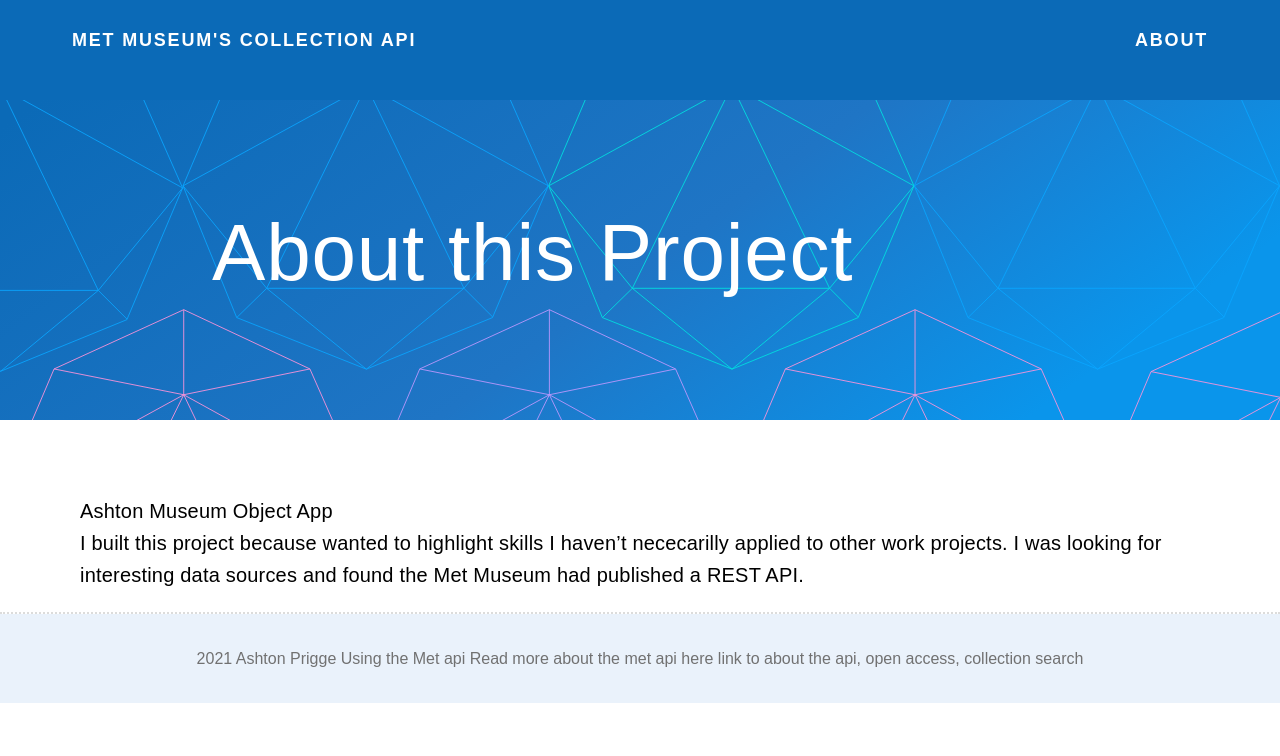
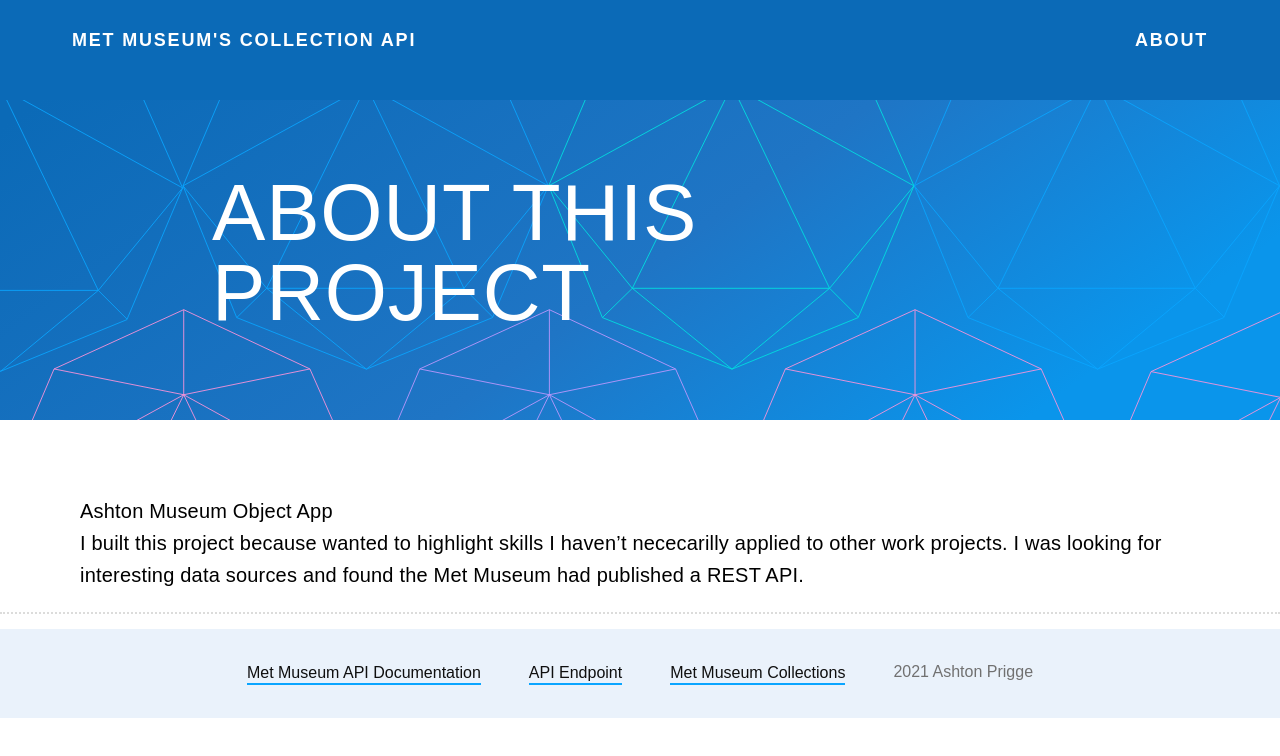
Before and after one commit to aprigge/met-nuxt-website, a Nuxt app: page /about in a window 1280 px wide. Shown: the top 756 px of the page. Built offline with nearby package versions, Linux system fonts and the light colour scheme.

Commit message:
Revisions to styling

```diff
--- a/components/BlockCard.vue
+++ b/components/BlockCard.vue
@@ -1,11 +1,17 @@
 <template lang="html">
   <div class="block-card">
     <div class="meta">
-      <nuxt-link class="to" :to="to"
-        ><h3 class="title" v-html="title"
-      /></nuxt-link>
-      <object-image v-if="src" :src="src" :width="200" :height="300" />
+      <object-image
+        class="image"
+        v-if="src"
+        :src="src"
+        :width="500"
+        :height="500"
+      />
       <div class="details">
+        <nuxt-link class="to" :to="to"
+          ><h3 class="title" v-html="title"
+        /></nuxt-link>
         <div class="artistDisplayName" v-html="artistDisplayName" />
         <div class="department" v-html="department" />
         <div class="medium" v-html="medium" />
@@ -69,9 +75,7 @@ export default {
   align-content: center;
   align-items: center;
   flex-wrap: wrap;
-  background-color: var(--color-secondary-grey-02);
 
-  border: 2px solid var(--color-secondary-grey-01);
   width: 1100px;
   max-height: 100%;
   overflow: hidden;
@@ -79,6 +83,35 @@ export default {
   margin-left: 10px;
   padding-left: 15px;
   padding-right: 15px;
+  margin-top: 20px;
+  border-radius: var(--rounded-slightly-all);
+
+  .meta {
+    max-width: 100%;
+
+    display: flex;
+    flex-direction: row;
+    flex-wrap: nowrap;
+    justify-content: center;
+    align-content: center;
+    align-items: flex-start;
+  }
+  .image {
+    width: 50%;
+    padding-right: 15px;
+  }
+  .details {
+    display: flex;
+    flex-direction: column;
+    justify-content: flex-start;
+    align-content: center;
+    align-items: center;
+
+    width: 50%;
+    height: 500px;
+    background-color: var(--color-primary-lightest-blue);
+    border: 2px solid var(--color-primary-lightest-blue);
+  }
   .title {
     font-size: 24px;
     text-align: center;
@@ -89,13 +122,7 @@ export default {
     padding-right: 60px;
     padding-left: 60px;
   }
-  .details {
-    display: flex;
-    flex-direction: column;
-    justify-content: center;
-    align-content: center;
-    align-items: center;
-  }
+
   .text {
     font-size: 16px;
     font-weight: normal;
@@ -109,7 +136,7 @@ export default {
   @media #{$has-hover} {
     .title:hover {
       text-decoration: underline;
-      text-decoration-color: var(--color-default-cyan-lightest);
+      text-decoration-color: var(--color-primary-blue);
       text-decoration-thickness: 2.5px;
     }
   }
--- a/components/JsonDetail.vue
+++ b/components/JsonDetail.vue
@@ -30,6 +30,7 @@ export default {
   align-items: center;
   flex-wrap: wrap;
   background-color: #f8f8f8;
+  border-radius: var(--rounded-slightly-all);
 
   border: 2px solid var(--color-secondary-grey-01);
   max-width: 1100px;
--- a/components/MastheadSecondary.vue
+++ b/components/MastheadSecondary.vue
@@ -74,7 +74,9 @@ export default {
     align-items: flex-start;
     justify-content: center;
     flex-direction: column;
+
     .title {
+      text-transform: uppercase;
       font-size: 80px;
       line-height: 100%;
       letter-spacing: 0.01em;
--- a/components/ObjectDetail.vue
+++ b/components/ObjectDetail.vue
@@ -1,6 +1,5 @@
 <template lang="html">
   <div class="object-detail">
-    <div class="header">Object Details</div>
     <div class="meta">
       <h3 class="title" v-html="title" />
       <div class="details">
--- a/components/PrimaryFooter.vue
+++ b/components/PrimaryFooter.vue
@@ -12,10 +12,7 @@
         </li>
       </ul>
 
-      <div class="met-api">
-        {{ year }} Ashton Prigge Using the Met api Read more about the met api
-        here link to about the api, open access, collection search
-      </div>
+      <div class="met-api">{{ year }} Ashton Prigge</div>
     </div>
   </footer>
 </template>
@@ -24,7 +21,6 @@
 export default {
   props: {
     items: {
-      // Mock: api.links
       type: Array,
       default: () => [],
     },
--- /dev/null
+++ b/components/SimpleCard.vue
@@ -0,0 +1,64 @@
+<template lang="html">
+  <div class="simple-card">
+    <nuxt-link class="to" :to="to"
+      ><h3 class="title" v-html="title"
+    /></nuxt-link>
+    <div class="artistDisplayName" v-html="artistDisplayName" />
+  </div>
+</template>
+
+<script>
+//JUst have it take the object from the api?
+export default {
+  props: {
+    title: {
+      type: String,
+      default: "",
+    },
+
+    to: {
+      type: String,
+      default: "",
+    },
+  },
+};
+</script>
+
+<style lang="scss" scoped>
+.simple-card {
+  font-family: var(--font-primary);
+  display: flex;
+  flex-direction: column;
+  justify-content: center;
+  align-content: center;
+  align-items: center;
+  flex-wrap: wrap;
+
+  width: 300px;
+  max-height: 100%;
+  overflow: hidden;
+  box-sizing: border-box;
+  margin: 15px 15px 15px 15px;
+  background-color: var(--color-about-purple-lightest);
+  border-radius: var(--rounded-slightly-all);
+
+  .title {
+    font-size: 24px;
+    text-align: center;
+    font-weight: 700;
+    margin-top: 35px;
+    margin-bottom: 10px;
+    color: black;
+    padding-right: 60px;
+    padding-left: 60px;
+  }
+
+  @media #{$has-hover} {
+    .title:hover {
+      text-decoration: underline;
+      text-decoration-color: var(--color-default-cyan-lightest);
+      text-decoration-thickness: 2.5px;
+    }
+  }
+}
+</style>
--- a/pages/_slug.vue
+++ b/pages/_slug.vue
@@ -1,6 +1,7 @@
 <template lang="html">
   <section class="detail-page">
     <primary-header />
+    <masthead-secondary title="Object Details" />
     <div class="meta">
       <div class="images-details">
         <object-image :src="parsedImage" width="500" height="500" />
@@ -25,12 +26,34 @@
         :response="objectHighlight"
       />
     </div>
-    <primary-footer />
+    <primary-footer class="footer" :items="footerPrimaryItems" />
   </section>
 </template>
 
 <script>
 export default {
+  data() {
+    return {
+      footerPrimaryItems: [
+        {
+          text: "Met Museum API Documentation",
+          to: "https://metmuseum.github.io/",
+          target: "_blank",
+        },
+        {
+          text: "API Endpoint",
+          to:
+            "https://collectionapi.metmuseum.org/public/collection/v1/objects",
+          target: "_blank",
+        },
+        {
+          text: "Met Museum Collections",
+          to: "https://www.metmuseum.org/art/collection",
+          target: "_blank",
+        },
+      ],
+    };
+  },
   async asyncData({ params, $axios }) {
     const objectHighlight = await $axios.$get(
       `https://collectionapi.metmuseum.org/public/collection/v1/objects/${params.slug}`
@@ -71,5 +94,9 @@ export default {
   .divider-general {
     width: 100%;
   }
+
+  .footer {
+    margin-top: 15px;
+  }
 }
 </style>
--- a/pages/about.vue
+++ b/pages/about.vue
@@ -8,11 +8,36 @@
             I was looking for interesting data sources and found the Met Museum had published a REST API."
     />
     <divider-general class="divider-general" />
-    <primary-footer />
+    <primary-footer class="footer" :items="footerPrimaryItems" />
   </section>
 </template>
 
-<script></script>
+<script>
+export default {
+  data() {
+    return {
+      footerPrimaryItems: [
+        {
+          text: "Met Museum API Documentation",
+          to: "https://metmuseum.github.io/",
+          target: "_blank",
+        },
+        {
+          text: "API Endpoint",
+          to:
+            "https://collectionapi.metmuseum.org/public/collection/v1/objects",
+          target: "_blank",
+        },
+        {
+          text: "Met Museum Collections",
+          to: "https://www.metmuseum.org/art/collection",
+          target: "_blank",
+        },
+      ],
+    };
+  },
+};
+</script>
 
 <style lang="scss" scoped>
 .about-page {
@@ -29,5 +54,8 @@
     padding-top: 10px;
     padding-bottom: 10px;
   }
+  .footer {
+    margin-top: 15px;
+  }
 }
 </style>
--- a/pages/index.vue
+++ b/pages/index.vue
@@ -24,7 +24,8 @@
         title="Because of the Structure of the API, search queries only return a list of ids"
         :response="searchResultsList"
       />
-      <block-card
+      <div class="simple-cards">
+        <simple-card
           v-for="(object, index) in searchResultsList"
           :key="index"
           text="Met Museum Object ID"
@@ -32,13 +33,36 @@
           :to="`/${object}`"
         />
       </div>
+    </div>
     <divider-general class="divider-general" />
-    <primary-footer />
+    <primary-footer class="footer" :items="footerPrimaryItems" />
   </section>
 </template>
 
 <script>
 export default {
+  data() {
+    return {
+      footerPrimaryItems: [
+        {
+          text: "Met Museum API Documentation",
+          to: "https://metmuseum.github.io/",
+          target: "_blank",
+        },
+        {
+          text: "API Endpoint",
+          to:
+            "https://collectionapi.metmuseum.org/public/collection/v1/objects",
+          target: "_blank",
+        },
+        {
+          text: "Met Museum Collections",
+          to: "https://www.metmuseum.org/art/collection",
+          target: "_blank",
+        },
+      ],
+    };
+  },
   async asyncData({ $axios }) {
     const objectHighlight = await $axios.$get(
       "https://collectionapi.metmuseum.org/public/collection/v1/objects/324290"
@@ -78,6 +102,10 @@ export default {
 <style lang="scss" scoped>
 .home-page {
   max-width: 100%;
+  display: flex;
+  flex-wrap: wrap;
+  flex-direction: column;
+
   .block-cards {
     display: flex;
     flex-wrap: wrap;
@@ -85,11 +113,24 @@ export default {
     justify-content: center;
     align-content: center;
     align-items: center;
+    margin-top: 20px;
+  }
+  .simple-cards {
+    display: flex;
+    flex-wrap: wrap;
+    flex-direction: row;
+    align-content: center;
+    align-items: center;
+
+    margin-left: var(--unit-gutter);
   }
   .divider-general {
     width: 100%;
     padding-top: 10px;
     padding-bottom: 10px;
   }
+  .footer {
+    margin-top: 15px;
+  }
 }
 </style>
```
Lines whose indentation alone changed are shown as unchanged.
